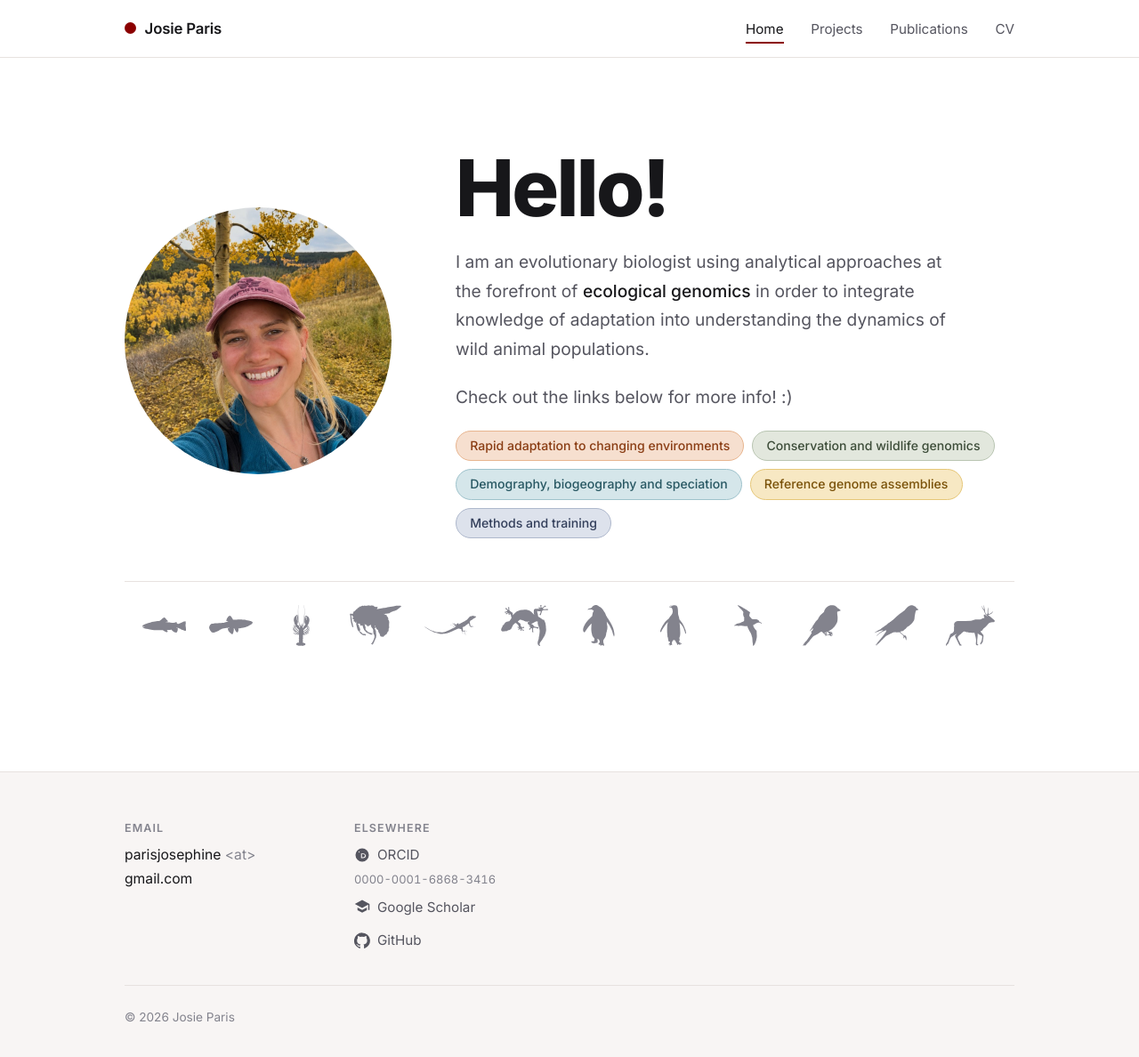
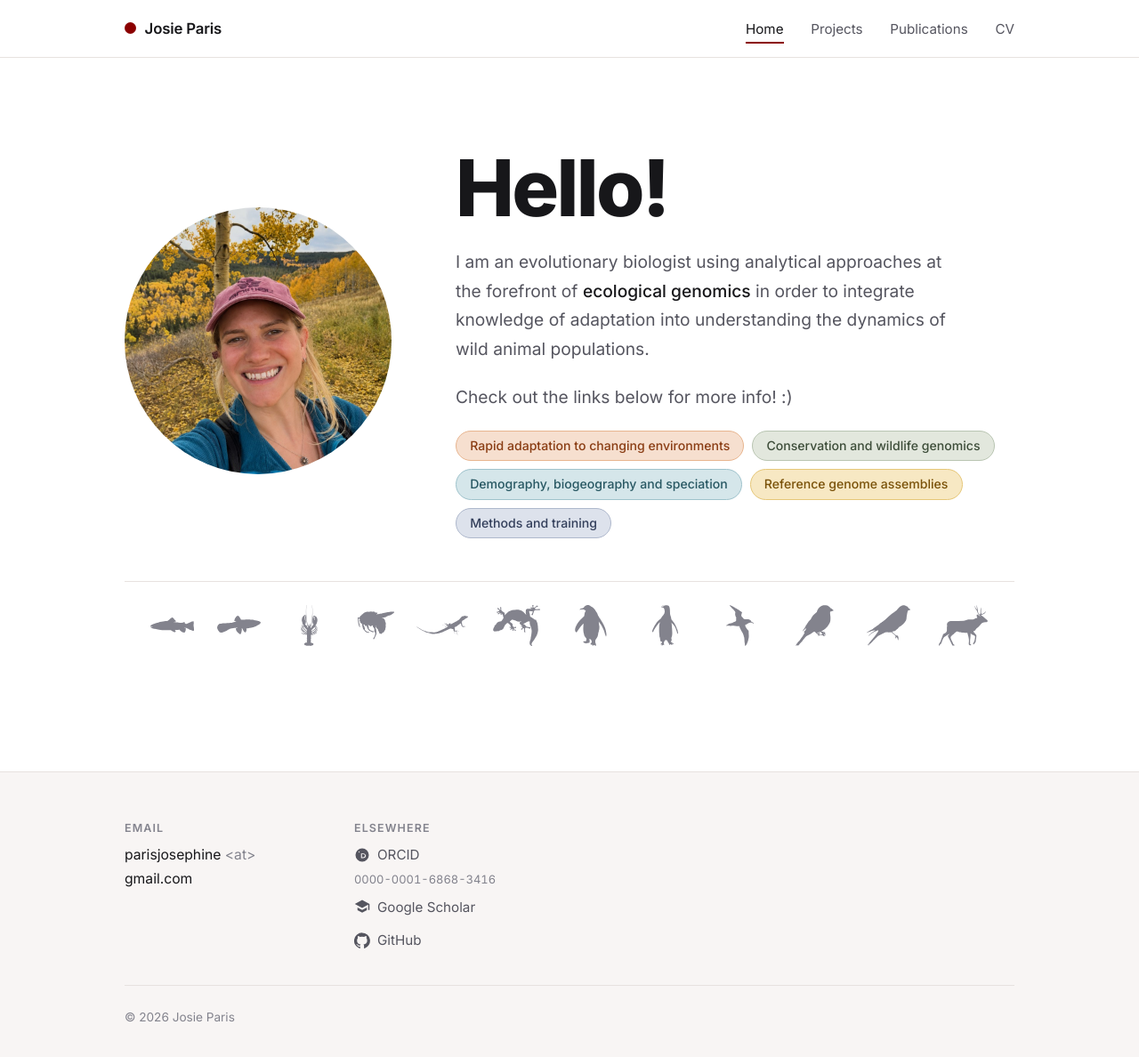
Before and after one commit to josieparis/josieparis.github.io, a Jekyll site: the page built from index.html, in a window 1280 px wide and 1211 px high. Shown: the top 1188 px of the window at 89% size. Built offline with Jekyll 4.4.1, drawn with Linux system fonts in a browser that asks for light colours.

Commit message:
Bumblebee silhouette drawn at 70% on home and projects
Co-Authored-By: Claude Opus 5 <noreply@anthropic.com>

```diff
--- a/_data/menagerie.yml
+++ b/_data/menagerie.yml
@@ -3,7 +3,7 @@
 - { title: Brown trout,             silhouette: brown-trout.svg,    theme: adaptation,   scale: 0.85 }
 - { title: Trinidadian guppy,       silhouette: guppy.svg,          theme: adaptation,   scale: 0.85 }
 - { title: European lobster,        silhouette: lobster.svg,        theme: genomes }
-- { title: Bumblebee,               silhouette: bumblebee.svg,      theme: adaptation }
+- { title: Bumblebee,               silhouette: bumblebee.svg,      theme: adaptation,   scale: 0.7 }
 - { title: Mediterranean wall lizards, silhouette: aeolian-lizard.svg, theme: conservation }
 - { title: European leaf-toed gecko, silhouette: gecko.svg,         theme: genomes }
 - { title: King penguin,            silhouette: king-penguin.svg,   theme: adaptation }
--- a/_data/themes.yml
+++ b/_data/themes.yml
@@ -87,6 +87,7 @@
     - title: Bumblebees
       species: Bombus terrestris
       silhouette: bumblebee.svg
+      silhouette_scale: 0.7
       silhouette_of: Bombus terrestris
       silhouette_credit: Ferran Sayol
       silhouette_url: https://www.phylopic.org/images/2bd1e8b6-d616-4c50-a352-7a6e61271c61
```
